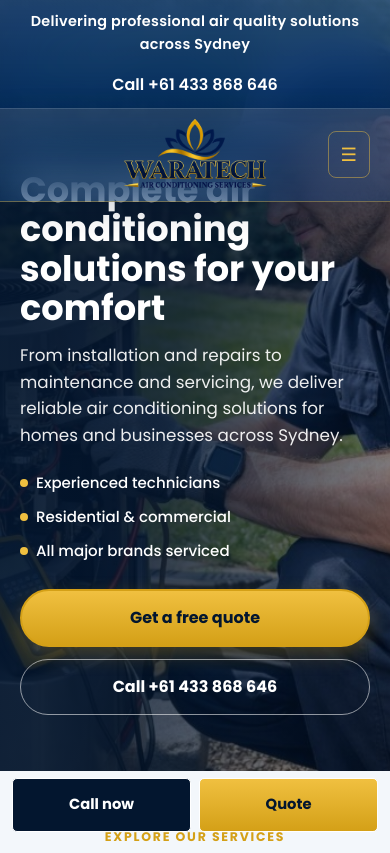
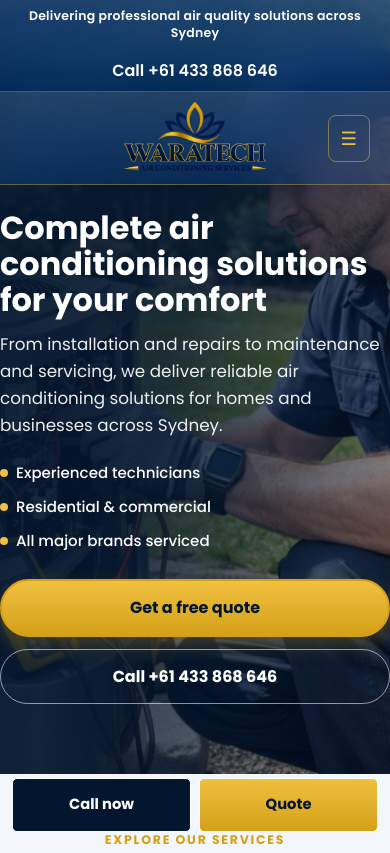
Before and after one commit to teja-asyn/waratech-air-conditioning, a plain HTML site: page services.html in a window 390 px wide. Shown: the top 853 px of the page. Drawn offline with Linux system fonts and the light colour scheme.

Commit message:
Update services.html

```diff
--- a/services.html
+++ b/services.html
@@ -42,7 +42,7 @@
       --font: "Poppins", sans-serif;
     }
     * { box-sizing: border-box; }
-    html { scroll-behavior: smooth; scroll-padding-top: 170px; }
+    html { scroll-behavior: smooth; scroll-padding-top: calc(var(--site-chrome-height, 168px) + 12px); }
     body {
       margin: 0;
       font-family: var(--font);
@@ -130,11 +130,11 @@
 
     .hero {
       position: relative; overflow: hidden; color: #fff;
-      min-height: min(68vh, 560px); display: flex; align-items: center;
+      min-height: min(68vh, 560px); display: flex; align-items: flex-start;
       background:
         linear-gradient(105deg, rgba(3,22,47,.96) 0%, rgba(3,22,47,.86) 45%, rgba(3,22,47,.4) 100%),
         url('images/outdoor-condenser-service.jpg') center 35%/cover;
-      padding: 190px 0 70px;
+      padding: calc(var(--site-chrome-height, 168px) + 28px) 0 70px;
     }
     .hero-content { max-width: 760px; }
     .hero h1 {
@@ -362,7 +362,15 @@
       }
       .nav-links.open { display: flex; }
       .nav-links a { display: block; width: 100%; padding: 14px 12px; }
-      .hero { min-height: auto; padding: 170px 0 56px; }
+      .quote-bar { padding: 8px 0; }
+      .quote-bar h3 { font-size: .78rem; line-height: 1.35; }
+      .hero {
+        min-height: auto;
+        align-items: flex-start;
+        padding: calc(var(--site-chrome-height, 180px) + 24px) 0 70px;
+      }
+      .hero h1 { font-size: clamp(1.9rem, 8.2vw, 2.5rem); }
+      .hero-content { width: 100%; }
       .hero-actions { display: grid; }
       .section { padding: 56px 0; }
       .mobile-cta { display: flex; }
@@ -728,6 +736,22 @@
 
     const navLinks = document.getElementById('navLinks');
     const menuToggle = document.getElementById('menuToggle');
+    const siteChrome = document.querySelector('.site-chrome');
+
+    function syncSiteChromeHeight() {
+      if (!siteChrome) return;
+      const height = Math.ceil(siteChrome.getBoundingClientRect().height);
+      document.documentElement.style.setProperty('--site-chrome-height', height + 'px');
+    }
+    syncSiteChromeHeight();
+    window.addEventListener('resize', syncSiteChromeHeight);
+    window.addEventListener('load', syncSiteChromeHeight);
+    if (document.fonts && document.fonts.ready) {
+      document.fonts.ready.then(syncSiteChromeHeight).catch(function () {});
+    }
+    document.querySelectorAll('.brand-logo-img').forEach(function (img) {
+      if (!img.complete) img.addEventListener('load', syncSiteChromeHeight);
+    });
 
     function toggleMenu() {
       const isOpen = navLinks.classList.toggle('open');
```
